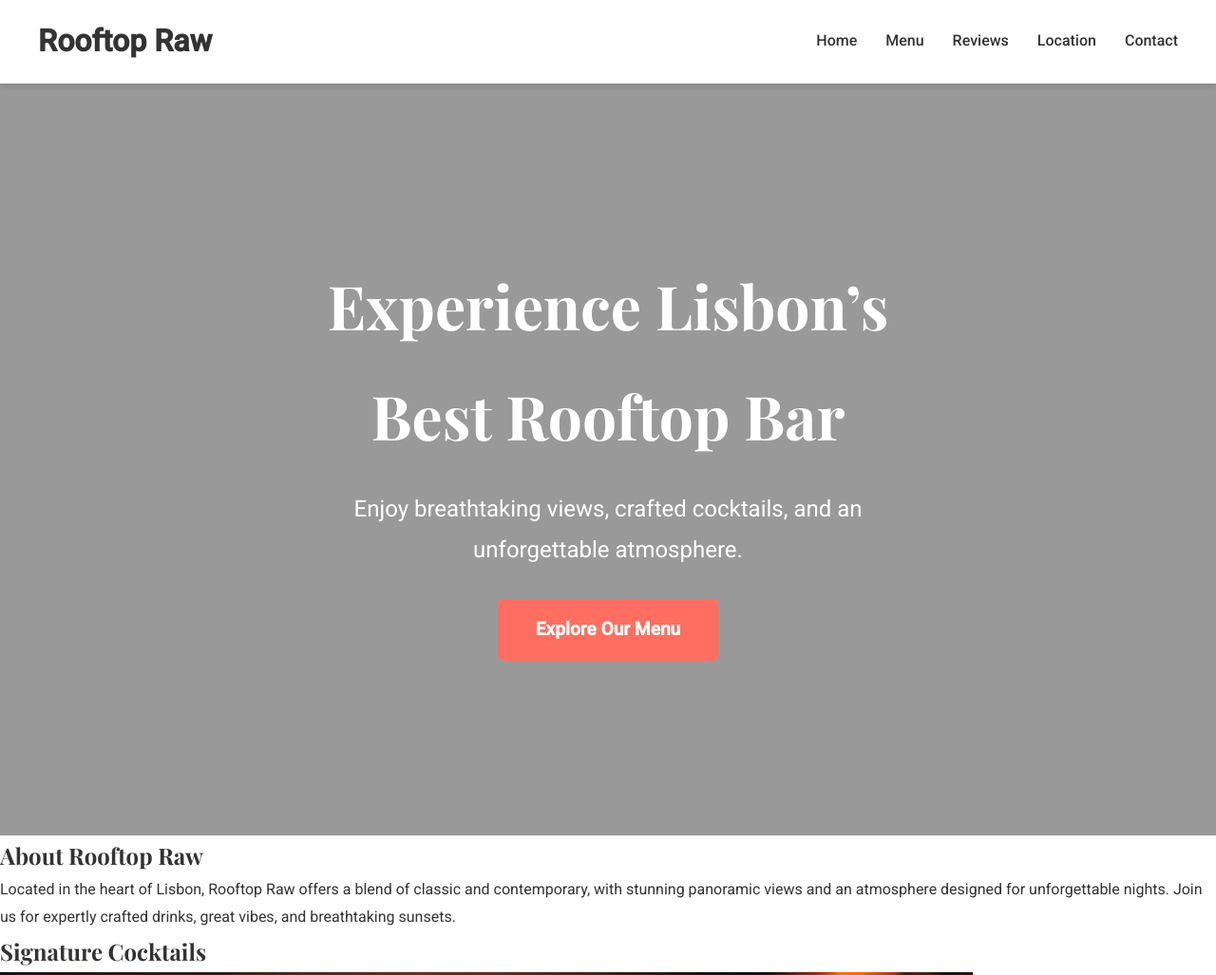
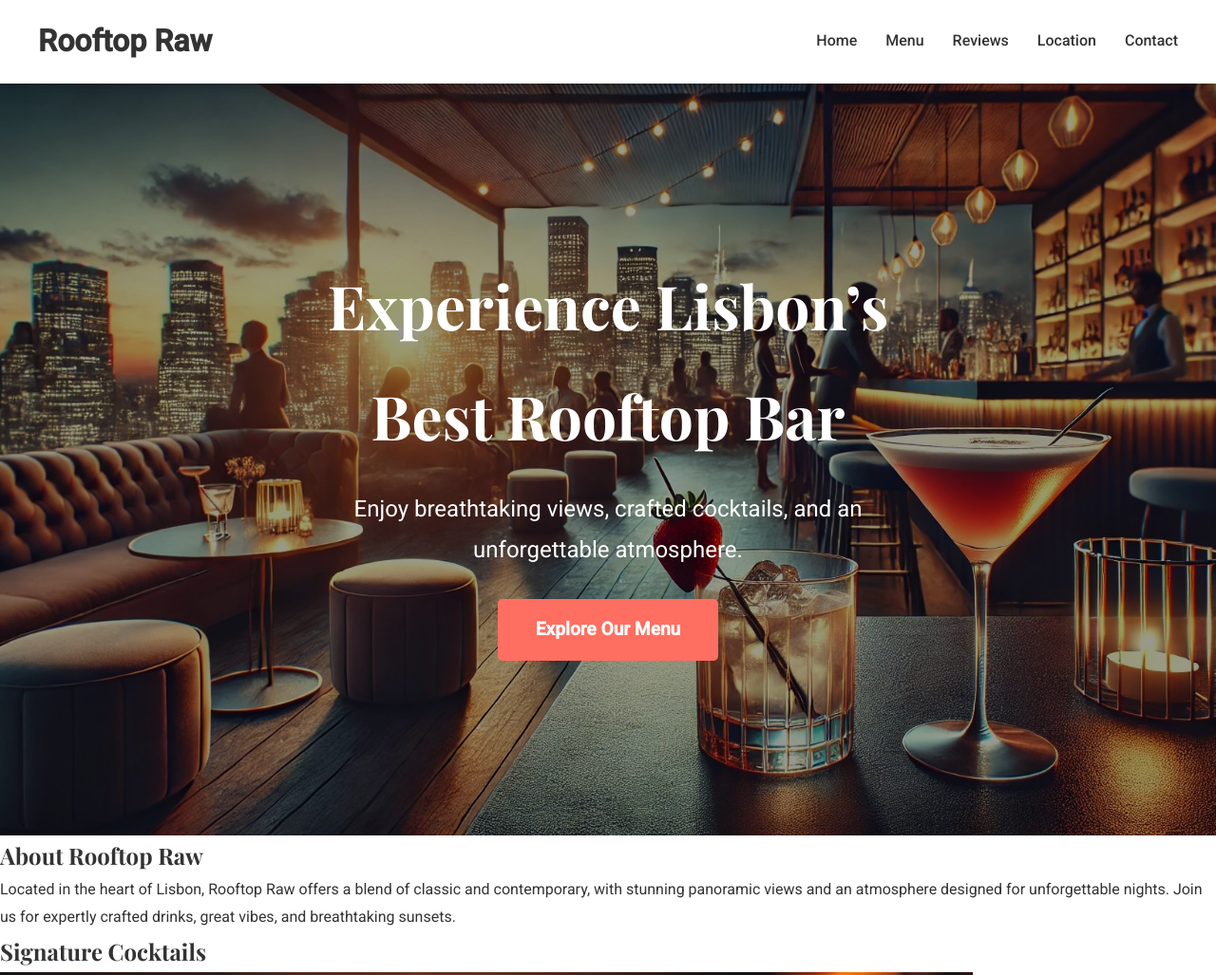
Before and after one commit to 13harmansingh/rawraw, a plain HTML site: page index.html in a window 1280 px wide. Shown: the top 1027 px of the page at 95% size. Drawn offline with nearby package versions, Linux system fonts and the light colour scheme; the site is published under a folder, as on GitHub Pages, so addresses that start at the root find nothing; a web font is replaced by a local one.

Commit message:
Update styles.css

```diff
--- a/styles.css
+++ b/styles.css
@@ -157,7 +157,7 @@ nav a {
 
 /* Hero Section */
 .hero {
-  background-image: url('/rawraw/img7.jpg');
+  background-image: url('img7.jpg');
   background-size: cover;
   background-position: center;
   background-repeat: no-repeat;
```
